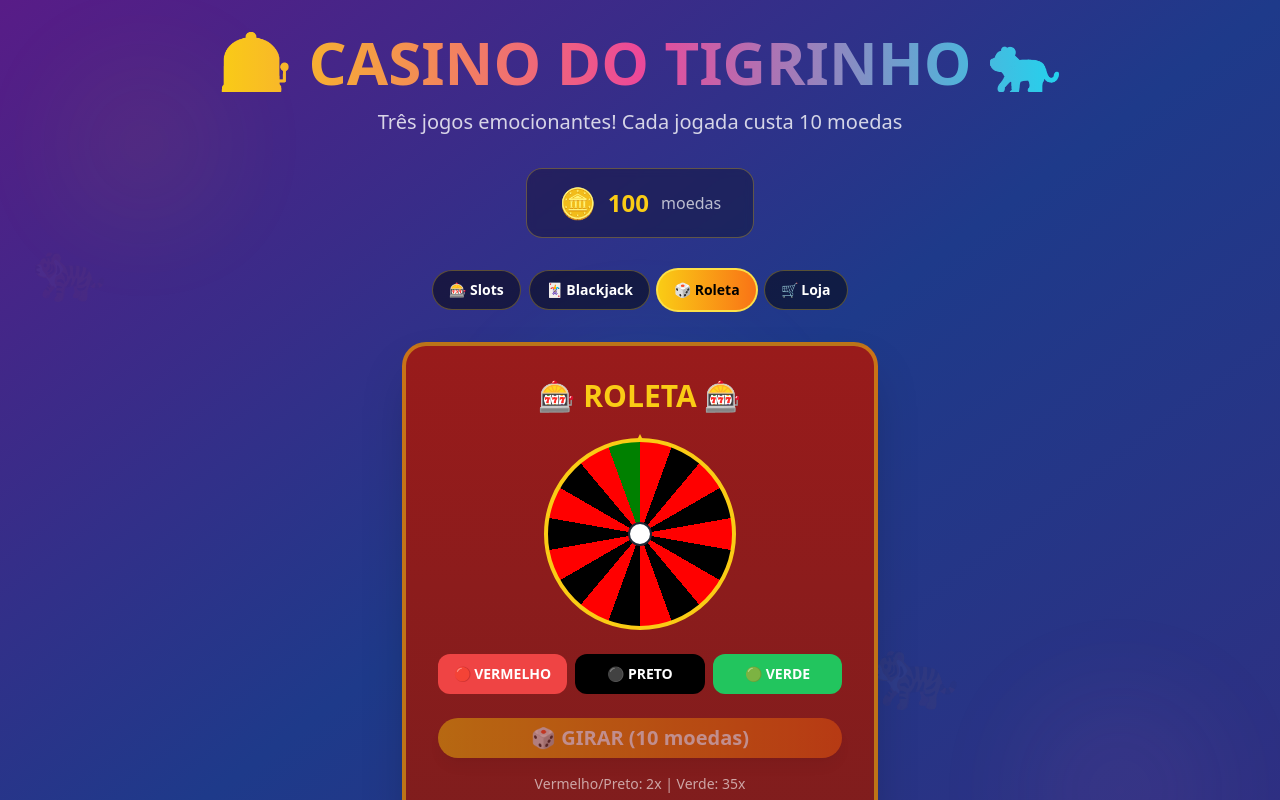
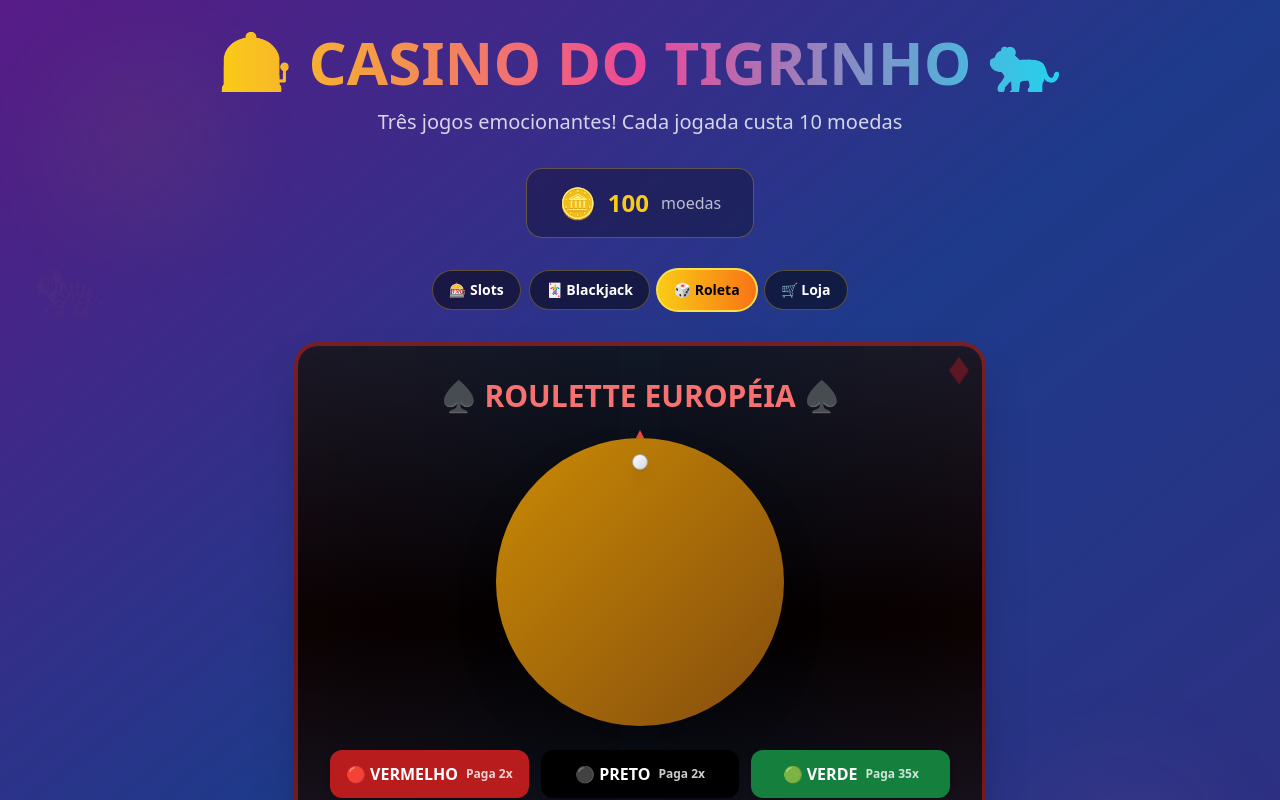
Before and after one commit to daniel-mmarques/coin-cascade-craze, a React (Vite) app: page / in a window 1280 px wide. Both pictures are taken after a click on the button "🎲 Roleta". Shown: the top 800 px of the page. Built offline with nearby package versions, Linux system fonts and the light colour scheme.

Commit message:
Enhance roulette animation and aesthetics
Improved roulette animation and design, including a dark background, larger wheel, and ball spinning animation.

```diff
--- a/src/components/Roulette.tsx
+++ b/src/components/Roulette.tsx
@@ -12,7 +12,8 @@ const Roulette = ({ onWin, onSpin }: RouletteProps) => {
   const [isSpinning, setIsSpinning] = useState(false);
   const [selectedBet, setSelectedBet] = useState<'red' | 'black' | 'green' | null>(null);
   const [lastResult, setLastResult] = useState<number | null>(null);
-  const [rotation, setRotation] = useState(0);
+  const [wheelRotation, setWheelRotation] = useState(0);
+  const [ballRotation, setBallRotation] = useState(0);
   const { toast } = useToast();
 
   const numbers = Array.from({ length: 37 }, (_, i) => i); // 0-36
@@ -48,10 +49,14 @@ const Roulette = ({ onWin, onSpin }: RouletteProps) => {
     const winningNumber = Math.floor(Math.random() * 37);
     const winningColor = getNumberColor(winningNumber);
 
-    // Animate the wheel
-    const spins = 5 + Math.random() * 5;
-    const finalRotation = rotation + (spins * 360) + (winningNumber * (360 / 37));
-    setRotation(finalRotation);
+    // Animate the wheel and ball
+    const wheelSpins = 3 + Math.random() * 3;
+    const ballSpins = 5 + Math.random() * 4;
+    const finalWheelRotation = wheelRotation + (wheelSpins * 360);
+    const finalBallRotation = ballRotation - (ballSpins * 360) - (winningNumber * (360 / 37));
+
+    setWheelRotation(finalWheelRotation);
+    setBallRotation(finalBallRotation);
 
     setTimeout(() => {
       setLastResult(winningNumber);
@@ -81,54 +86,87 @@ const Roulette = ({ onWin, onSpin }: RouletteProps) => {
           description: `Número ${winningNumber} - ${winningColor.toUpperCase()}`,
         });
       }
-    }, 3000);
+    }, 4000);
   };
 
+  const rouletteNumbers = [
+    0, 32, 15, 19, 4, 21, 2, 25, 17, 34, 6, 27, 13, 36, 11, 30, 8, 23, 10, 5, 24, 16, 33, 1, 20, 14, 31, 9, 22, 18, 29, 7, 28, 12, 35, 3, 26
+  ];
+
   return (
-    <div className="bg-gradient-to-b from-red-800 to-red-900 rounded-2xl md:rounded-3xl p-4 md:p-8 shadow-2xl border-2 md:border-4 border-yellow-400/50 max-w-sm md:max-w-none mx-auto">
-      <h2 className="text-2xl md:text-3xl font-bold text-yellow-400 text-center mb-6">🎰 ROLETA 🎰</h2>
+    <div className="bg-gradient-to-b from-gray-900 via-black to-gray-900 rounded-2xl md:rounded-3xl p-4 md:p-8 shadow-2xl border-2 md:border-4 border-red-600/50 max-w-sm md:max-w-none mx-auto relative overflow-hidden">
+      {/* Casino lights effect */}
+      <div className="absolute inset-0 bg-gradient-to-r from-red-600/10 via-transparent to-red-600/10 animate-pulse"></div>
 
-      {/* Wheel */}
-      <div className="flex justify-center mb-6">
-        <div className="relative w-32 h-32 md:w-48 md:h-48">
+      <h2 className="text-2xl md:text-3xl font-bold text-red-400 text-center mb-6 relative z-10">
+        ♠️ ROULETTE EUROPÉIA ♠️
+      </h2>
+
+      {/* Roulette Wheel */}
+      <div className="flex justify-center mb-6 relative z-10">
+        <div className="relative w-48 h-48 md:w-72 md:h-72">
+          {/* Outer rim */}
+          <div className="absolute inset-0 rounded-full bg-gradient-to-br from-yellow-600 to-yellow-800 shadow-2xl"></div>
+
+          {/* Wheel with numbers */}
           <div
-            className="w-full h-full rounded-full border-4 border-yellow-400 relative overflow-hidden transition-transform duration-3000 ease-out"
+            className="absolute inset-2 rounded-full relative overflow-hidden transition-transform duration-4000 ease-out shadow-inner"
             style={{
-              transform: `rotate(${rotation}deg)`,
-              background: `conic-gradient(
-                red 0deg 20deg,
-                black 20deg 40deg,
-                red 40deg 60deg,
-                black 60deg 80deg,
-                red 80deg 100deg,
-                black 100deg 120deg,
-                red 120deg 140deg,
-                black 140deg 160deg,
-                red 160deg 180deg,
-                black 180deg 200deg,
-                red 200deg 220deg,
-                black 220deg 240deg,
-                red 240deg 260deg,
-                black 260deg 280deg,
-                red 280deg 300deg,
-                black 300deg 320deg,
-                red 320deg 340deg,
-                green 340deg 360deg
-              )`
+              transform: `rotate(${wheelRotation}deg)`,
             }}
           >
-            <div className="absolute top-1/2 left-1/2 transform -translate-x-1/2 -translate-y-1/2 w-4 h-4 md:w-6 md:h-6 bg-white rounded-full border-2 border-gray-800"></div>
+            {/* Number segments */}
+            {rouletteNumbers.map((num, index) => {
+              const angle = (index * 360) / 37;
+              const color = getNumberColor(num);
+              return (
+                <div
+                  key={num}
+                  className={`absolute w-full h-full ${
+                    color === 'red' ? 'text-white' :
+                    color === 'black' ? 'text-white' : 'text-white'
+                  }`}
+                  style={{
+                    transform: `rotate(${angle}deg)`,
+                    transformOrigin: 'center center'
+                  }}
+                >
+                  <div
+                    className={`absolute top-2 left-1/2 transform -translate-x-1/2 w-6 h-6 md:w-8 md:h-8 flex items-center justify-center text-xs md:text-sm font-bold ${
+                      color === 'red' ? 'bg-red-600' :
+                      color === 'black' ? 'bg-black' : 'bg-green-600'
+                    } rounded border border-yellow-400`}
+                  >
+                    {num}
+                  </div>
+                </div>
+              );
+            })}
+
+            {/* Center circle */}
+            <div className="absolute top-1/2 left-1/2 transform -translate-x-1/2 -translate-y-1/2 w-12 h-12 md:w-16 md:h-16 bg-gradient-to-br from-yellow-400 to-yellow-600 rounded-full border-4 border-yellow-800 shadow-lg"></div>
           </div>
-          <div className="absolute top-0 left-1/2 transform -translate-x-1/2 -translate-y-1 w-0 h-0 border-l-4 border-r-4 border-b-8 border-l-transparent border-r-transparent border-b-yellow-400"></div>
+
+          {/* Ball */}
+          <div
+            className="absolute inset-0 transition-transform duration-4000 ease-out"
+            style={{ transform: `rotate(${ballRotation}deg)` }}
+          >
+            <div className="absolute top-4 left-1/2 transform -translate-x-1/2 w-3 h-3 md:w-4 md:h-4 bg-gradient-to-br from-white to-gray-300 rounded-full shadow-lg border border-gray-400 z-20"></div>
+          </div>
+
+          {/* Pointer */}
+          <div className="absolute top-0 left-1/2 transform -translate-x-1/2 -translate-y-2 w-0 h-0 border-l-4 border-r-4 border-b-8 border-l-transparent border-r-transparent border-b-red-500 z-30"></div>
         </div>
       </div>
 
       {/* Last Result */}
       {lastResult !== null && (
-        <div className="text-center mb-4">
-          <div className={`inline-block px-4 py-2 rounded-full text-white font-bold text-lg ${
-            getNumberColor(lastResult) === 'red' ? 'bg-red-500' :
-            getNumberColor(lastResult) === 'black' ? 'bg-black' : 'bg-green-500'
+        <div className="text-center mb-6 relative z-10">
+          <div className="text-white/70 text-sm mb-2">ÚLTIMO RESULTADO:</div>
+          <div className={`inline-block px-6 py-3 rounded-full text-white font-bold text-xl md:text-2xl shadow-lg border-2 ${
+            getNumberColor(lastResult) === 'red' ? 'bg-red-600 border-red-400' :
+            getNumberColor(lastResult) === 'black' ? 'bg-black border-gray-400' : 'bg-green-600 border-green-400'
           }`}>
             {lastResult}
           </div>
@@ -136,39 +174,42 @@ const Roulette = ({ onWin, onSpin }: RouletteProps) => {
       )}
 
       {/* Betting Options */}
-      <div className="grid grid-cols-3 gap-2 mb-6">
+      <div className="grid grid-cols-3 gap-3 mb-6 relative z-10">
         <Button
           onClick={() => setSelectedBet('red')}
           disabled={isSpinning}
-          className={`py-4 rounded-xl font-bold text-white ${
+          className={`py-4 md:py-6 rounded-xl font-bold text-white text-sm md:text-base transition-all duration-200 ${
             selectedBet === 'red'
-              ? 'bg-red-600 ring-4 ring-yellow-400'
-              : 'bg-red-500 hover:bg-red-600'
+              ? 'bg-red-600 ring-4 ring-red-400 scale-105 shadow-lg'
+              : 'bg-red-700 hover:bg-red-600 shadow-md hover:scale-102'
           }`}
         >
-          🔴 VERMELHO
+          🔴 VERMELHO<br/>
+          <span className="text-xs opacity-80">Paga 2x</span>
         </Button>
         <Button
           onClick={() => setSelectedBet('black')}
           disabled={isSpinning}
-          className={`py-4 rounded-xl font-bold text-white ${
+          className={`py-4 md:py-6 rounded-xl font-bold text-white text-sm md:text-base transition-all duration-200 ${
             selectedBet === 'black'
-              ? 'bg-gray-900 ring-4 ring-yellow-400'
-              : 'bg-black hover:bg-gray-800'
+              ? 'bg-gray-800 ring-4 ring-gray-600 scale-105 shadow-lg'
+              : 'bg-black hover:bg-gray-800 shadow-md hover:scale-102'
           }`}
         >
-          ⚫ PRETO
+          ⚫ PRETO<br/>
+          <span className="text-xs opacity-80">Paga 2x</span>
         </Button>
         <Button
           onClick={() => setSelectedBet('green')}
           disabled={isSpinning}
-          className={`py-4 rounded-xl font-bold text-white ${
+          className={`py-4 md:py-6 rounded-xl font-bold text-white text-sm md:text-base transition-all duration-200 ${
             selectedBet === 'green'
-              ? 'bg-green-600 ring-4 ring-yellow-400'
-              : 'bg-green-500 hover:bg-green-600'
+              ? 'bg-green-600 ring-4 ring-green-400 scale-105 shadow-lg'
+              : 'bg-green-700 hover:bg-green-600 shadow-md hover:scale-102'
           }`}
         >
-          🟢 VERDE
+          🟢 VERDE<br/>
+          <span className="text-xs opacity-80">Paga 35x</span>
         </Button>
       </div>
 
@@ -176,22 +217,22 @@ const Roulette = ({ onWin, onSpin }: RouletteProps) => {
       <Button
         onClick={spin}
         disabled={isSpinning || !selectedBet}
-        className="w-full bg-gradient-to-r from-yellow-500 to-orange-600 hover:from-yellow-600 hover:to-orange-700 text-white font-bold text-base md:text-xl py-3 md:py-4 rounded-full shadow-lg transform transition-all duration-200 hover:scale-105 disabled:opacity-50 disabled:scale-100"
+        className="w-full bg-gradient-to-r from-red-600 via-red-700 to-red-800 hover:from-red-700 hover:via-red-800 hover:to-red-900 text-white font-bold text-base md:text-xl py-3 md:py-4 rounded-full shadow-lg transform transition-all duration-200 hover:scale-105 disabled:opacity-50 disabled:scale-100 relative z-10 border-2 border-red-400"
       >
         {isSpinning ? (
           <div className="flex items-center justify-center gap-2">
             <div className="animate-spin rounded-full h-5 w-5 md:h-6 md:w-6 border-b-2 border-white"></div>
-            GIRANDO...
+            GIRANDO A ROLETA...
           </div>
         ) : (
-          "🎲 GIRAR (10 moedas)"
+          "🎲 GIRAR ROLETA (10 moedas)"
         )}
       </Button>
 
-      {/* Payout Info */}
-      <div className="text-center mt-4 text-xs md:text-sm text-white/60">
-        Vermelho/Preto: 2x | Verde: 35x
-      </div>
+      {/* Casino atmosphere */}
+      <div className="absolute bottom-2 left-2 text-red-500/30 text-2xl animate-pulse">♠️</div>
+      <div className="absolute top-2 right-2 text-red-500/30 text-2xl animate-pulse" style={{ animationDelay: '1s' }}>♦️</div>
+      <div className="absolute bottom-2 right-2 text-red-500/30 text-2xl animate-pulse" style={{ animationDelay: '2s' }}>♣️</div>
     </div>
   );
 };
--- a/src/index.css
+++ b/src/index.css
@@ -122,6 +122,25 @@
   }
 }
 
+/* Animações da roleta */
+@keyframes roulette-spin {
+  0% {
+    transform: rotate(0deg);
+  }
+  100% {
+    transform: rotate(360deg);
+  }
+}
+
+@keyframes ball-spin {
+  0% {
+    transform: rotate(0deg);
+  }
+  100% {
+    transform: rotate(-360deg);
+  }
+}
+
 .animate-fall {
   animation: fall 3s ease-in forwards;
 }
@@ -129,3 +148,26 @@
 .animate-spin-reel {
   animation: spin-reel 0.1s linear infinite;
 }
+
+.duration-4000 {
+  transition-duration: 4s;
+}
+
+/* Hover effects */
+.hover\:scale-102:hover {
+  transform: scale(1.02);
+}
+
+/* Casino atmosphere */
+@keyframes casino-glow {
+  0%, 100% {
+    box-shadow: 0 0 10px rgba(239, 68, 68, 0.5);
+  }
+  50% {
+    box-shadow: 0 0 20px rgba(239, 68, 68, 0.8), 0 0 30px rgba(239, 68, 68, 0.4);
+  }
+}
+
+.casino-glow {
+  animation: casino-glow 2s ease-in-out infinite;
+}
--- a/tailwind.config.ts
+++ b/tailwind.config.ts
@@ -1,3 +1,4 @@
+
 import type { Config } from "tailwindcss";
 
 export default {
@@ -68,6 +69,9 @@ export default {
 				md: 'calc(var(--radius) - 2px)',
 				sm: 'calc(var(--radius) - 4px)'
 			},
+			transitionDuration: {
+				'4000': '4000ms',
+			},
 			keyframes: {
 				'accordion-down': {
 					from: {
```
